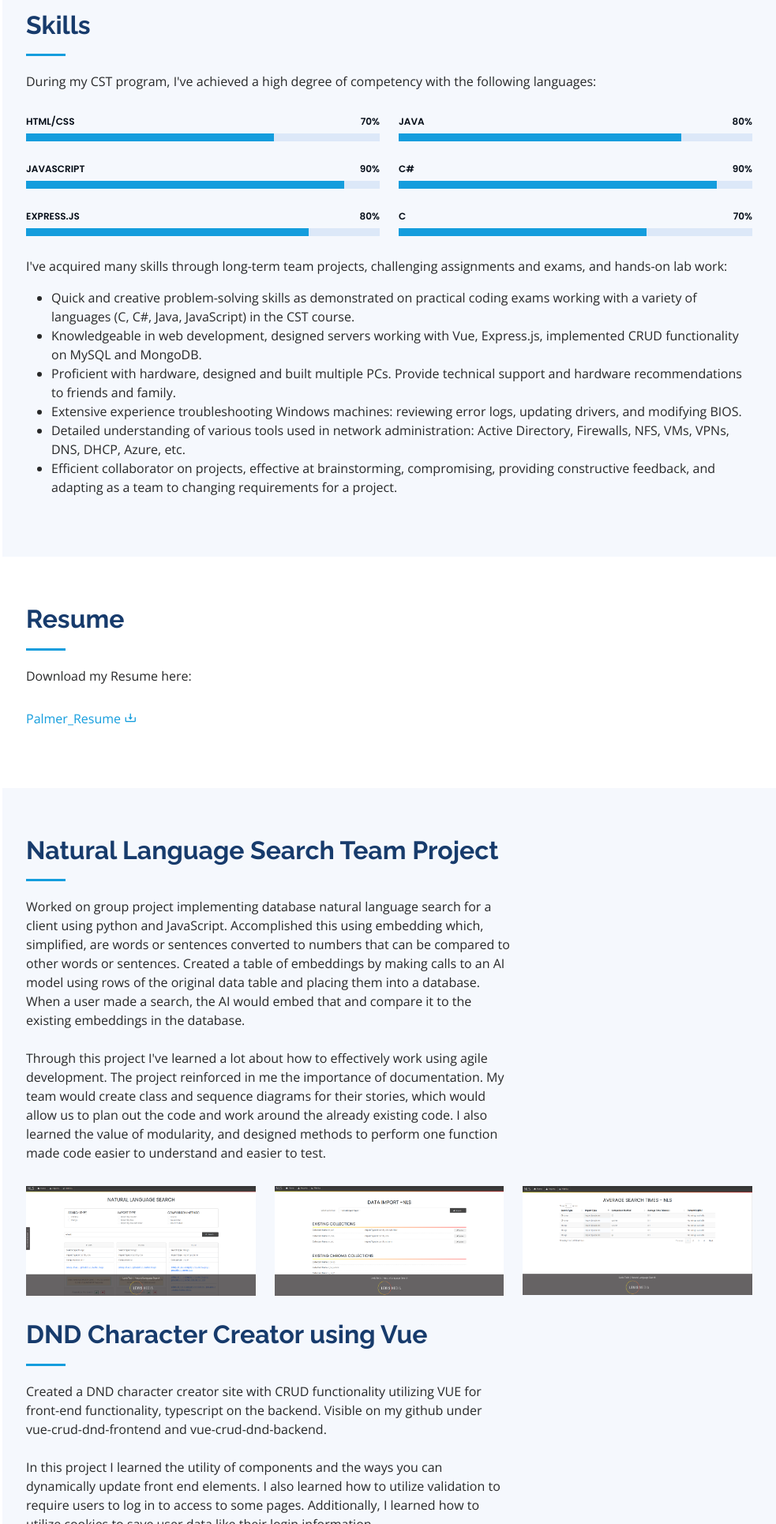
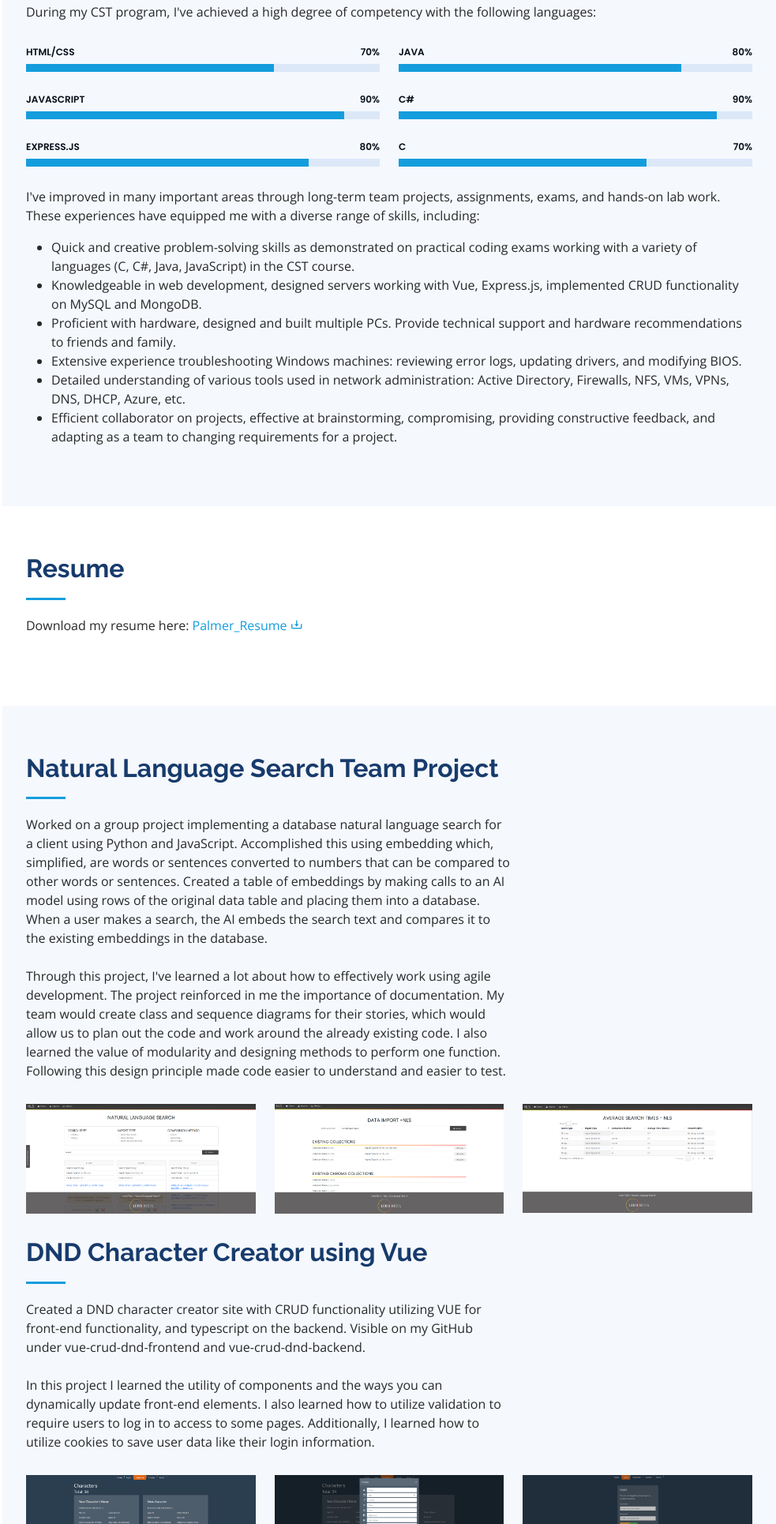
Before and after one commit to palmer7996/ethanpalmer.github.io, a plain HTML site: page index.html in a window 1280 px wide. Shown: the part 870-2800 px from the top of the page at 79% size, without its empty margins (297-1280 px from the left). Drawn offline with nearby package versions, Linux system fonts and the light colour scheme.

Commit message:
edited paragraphs

```diff
--- a/index.html
+++ b/index.html
@@ -142,10 +142,6 @@
               I'm interested in a variety of tech related areas, but my primary focus is the IT field.
               I enjoy solving technical problems and communicating technical concepts to non-technical audiences.
             </p>
-            <p>
-              I'm interested in a variety of tech related areas, but my primary focus is the IT field.
-              I enjoy solving technical problems and communicating technical concepts to non-technical audiences.
-            </p>
           </div>
         </div>
 
@@ -270,7 +266,8 @@
 
         </div>
 
-        <p>I've acquired many skills through long-term team projects, challenging assignments and exams, and hands-on lab work:</p>
+        <p>I've improved in many important areas through long-term team projects, assignments, exams, and hands-on lab work.
+          These experiences have equipped me with a diverse range of skills, including:</p>
         <ul>
           <li>Quick and creative problem-solving skills as demonstrated on practical coding exams working with a variety of languages (C, C#, Java, JavaScript) in the CST course.</li>
           <li>Knowledgeable in web development, designed servers working with Vue, Express.js, implemented CRUD functionality on MySQL and MongoDB.</li>
@@ -289,11 +286,11 @@
       <div class="container">
         <div class="section-title">
           <h2>Resume</h2>
-          <p>Download my Resume here:</p>
+          <p>Download my resume here:<a href="/artifacts/docs/Ethan_Palmer_Resume.docx" download>
+            Palmer_Resume <i class="bx bx-download"></i>
+          </a></p>
         </div>
-        <a href="/artifacts/docs/Ethan_Palmer_Resume.docx" download>
-          <p>Palmer_Resume <i class="bx bx-download"></i></p>
-        </a>
+
       </div>
 
     </section><!-- End Resume Section -->
@@ -305,16 +302,19 @@
         <div class="section-title">
           <h2>Natural Language Search Team Project</h2>
           <div class="col-lg-8 pt-4 pt-lg-0 content">
-            <p>Worked on group project implementing database natural language search for a client using python and JavaScript.
-              Accomplished this using embedding which, simplified, are words or sentences converted to numbers that can be compared to other words or sentences.
-              Created a table of embeddings by making calls to an AI model using rows of the original data table and placing them into a database.
-              When a user made a search, the AI would embed that and compare it to the existing embeddings in the database.
+            <p>
+            Worked on a group project implementing a database natural language search for a client using Python and JavaScript.
+            Accomplished this using embedding which, simplified, are words or sentences converted to numbers that can be compared to other words or sentences.
+            Created a table of embeddings by making calls to an AI model using rows of the original data table and placing them into a database.
+            When a user makes a search, the AI embeds the search text and compares it to the existing embeddings in the database.
             </p>
             <br/>
-            <p>Through this project I've learned a lot about how to effectively work using agile development.
+            <p>
+              Through this project, I've learned a lot about how to effectively work using agile development.
               The project reinforced in me the importance of documentation.
               My team would create class and sequence diagrams for their stories, which would allow us to plan out the code and work around the already existing code.
-              I also learned the value of modularity, and designed methods to perform one function made code easier to understand and easier to test.
+              I also learned the value of modularity and designing methods to perform one function.
+              Following this design principle made code easier to understand and easier to test.
             </p>
 
           </div>
@@ -368,11 +368,11 @@
         <div class="section-title">
           <h2>DND Character Creator using Vue</h2>
           <div class="col-lg-8 pt-4 pt-lg-0 content">
-            <p>Created a DND character creator site with CRUD functionality utilizing VUE for front-end functionality, typescript on the backend.
-              Visible on my github under vue-crud-dnd-frontend and vue-crud-dnd-backend.
+            <p>Created a DND character creator site with CRUD functionality utilizing VUE for front-end functionality, and typescript on the backend.
+              Visible on my GitHub under vue-crud-dnd-frontend and vue-crud-dnd-backend.
             </p>
             <br/>
-            <p>In this project I learned the utility of components and the ways you can dynamically update front end elements.
+            <p>In this project I learned the utility of components and the ways you can dynamically update front-end elements.
               I also learned how to utilize validation to require users to log in to access to some pages.
               Additionally, I learned how to utilize cookies to save user data like their login information.
             </p>
@@ -427,12 +427,11 @@
                 <p>Download the report here: <a href="/artifacts/docs/Citrine_Contractors_Proposal.docx" download>PC_Report <i class="bx bx-download"></i></a></p>
                 <br/>
                 <p>
-                  Worked with a team on a 30-page professional report designing a PC build for client.
-                  Report included sections for abstract and executive summaries, introductions, background, budget, conclusion,
-                  and comprehensively detailed each part selected and why it was chosen.</p>
+                  Worked with a team on a 30-page professional report designing a PC build for a client.
+                  The report included sections for abstract and executive summaries, introductions, background, budget, and conclusion. It also comprehensively detailed each part selected and why it was chosen.</p>
                 <br/>
                 <p>
-                  In this project I learned how to structure a report and write sections for non-technical and technical audiences.
+                  In this project, I learned how to structure a report and write sections for non-technical and technical audiences.
                   I learned to communicate with clients to get a better understanding of their needs.
                   I also learned how to effectively summarize research and write persuasively to convince clients that we made the optimal design decisions.
                 </p>
@@ -627,7 +626,6 @@
 
         <div class="section-title">
           <h2>Contact</h2>
-          <p>Magnam dolores commodi suscipit. Necessitatibus eius consequatur ex aliquid fuga eum quidem. Sit sint consectetur velit. Quisquam quos quisquam cupiditate. Et nemo qui impedit suscipit alias ea. Quia fugiat sit in iste officiis commodi quidem hic quas.</p>
         </div>
 
         <div class="row" data-aos="fade-in">
```
